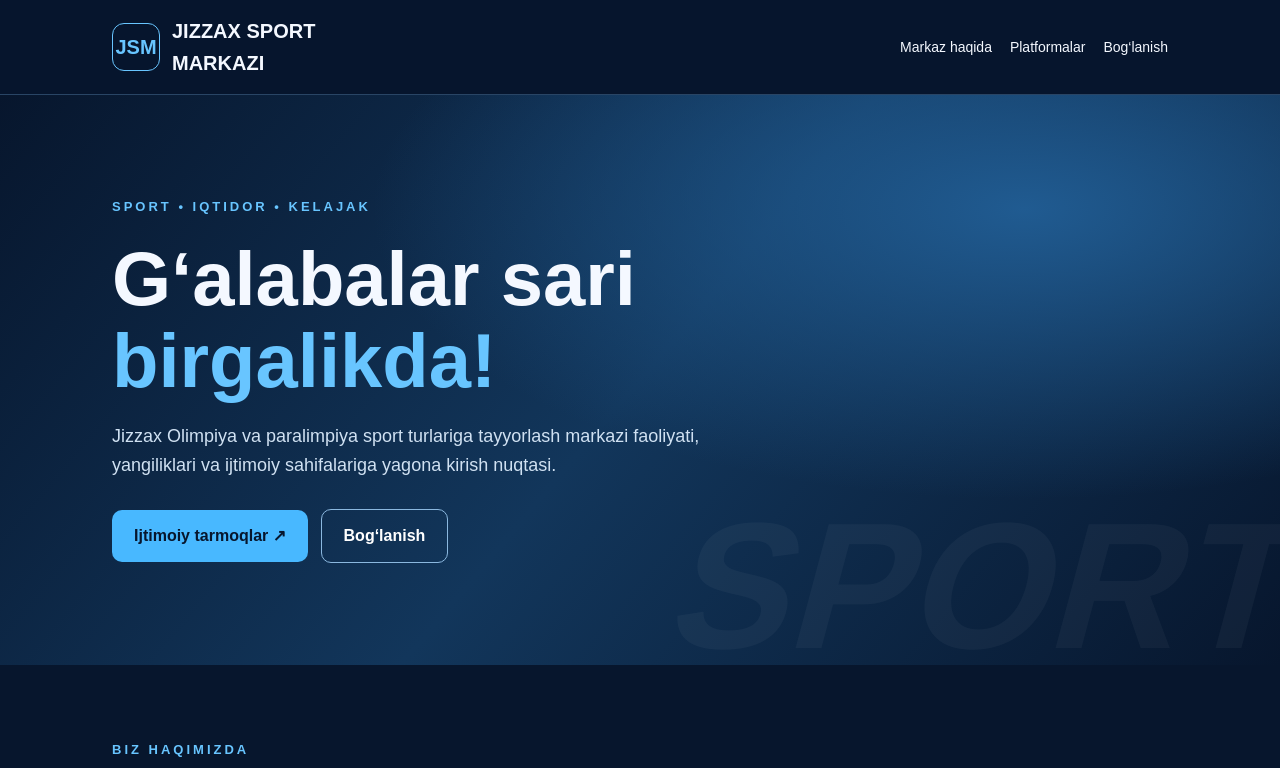
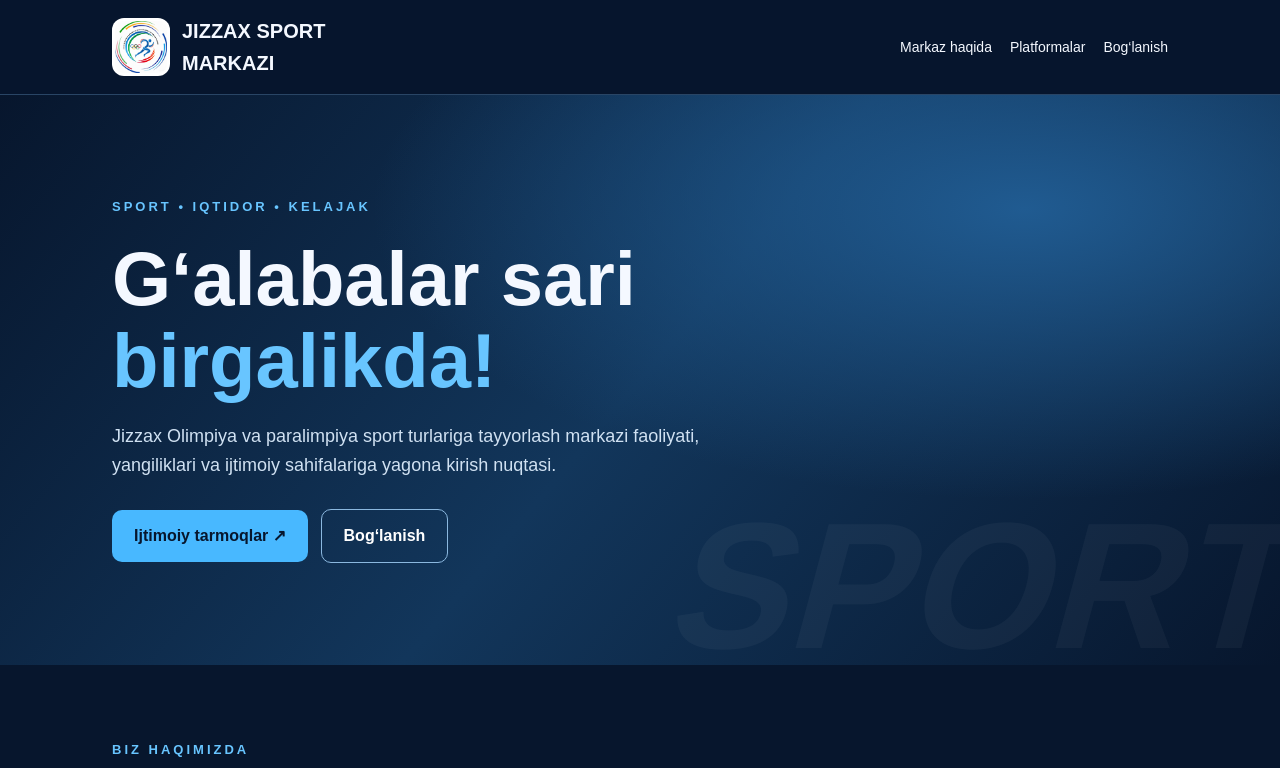
Before and after one commit to ganikulovjahongir-cpu/jizzax-sport-markazi, a plain HTML site: page index.html in a window 1280 px wide. Shown: the top 768 px of the page. Drawn offline with Linux system fonts and the light colour scheme.

Commit message:
Update index.html

```diff
--- a/index.html
+++ b/index.html
@@ -48,7 +48,7 @@ footer{text-align:center;padding:30px;border-top:1px solid #294565;color:#b5c7dc
 <header>
 <nav>
 <a class="brand" href="#bosh">
-<span class="logo" id="logo">JSM</span>
+<img src="logo.png.jpg" alt="Jizzax Sport Markazi logotipi" style="width:58px;height:58px;object-fit:contain;background:white;border-radius:12px;padding:3px">
 <span>JIZZAX SPORT<br>MARKAZI</span>
 </a>
 <div>
```
